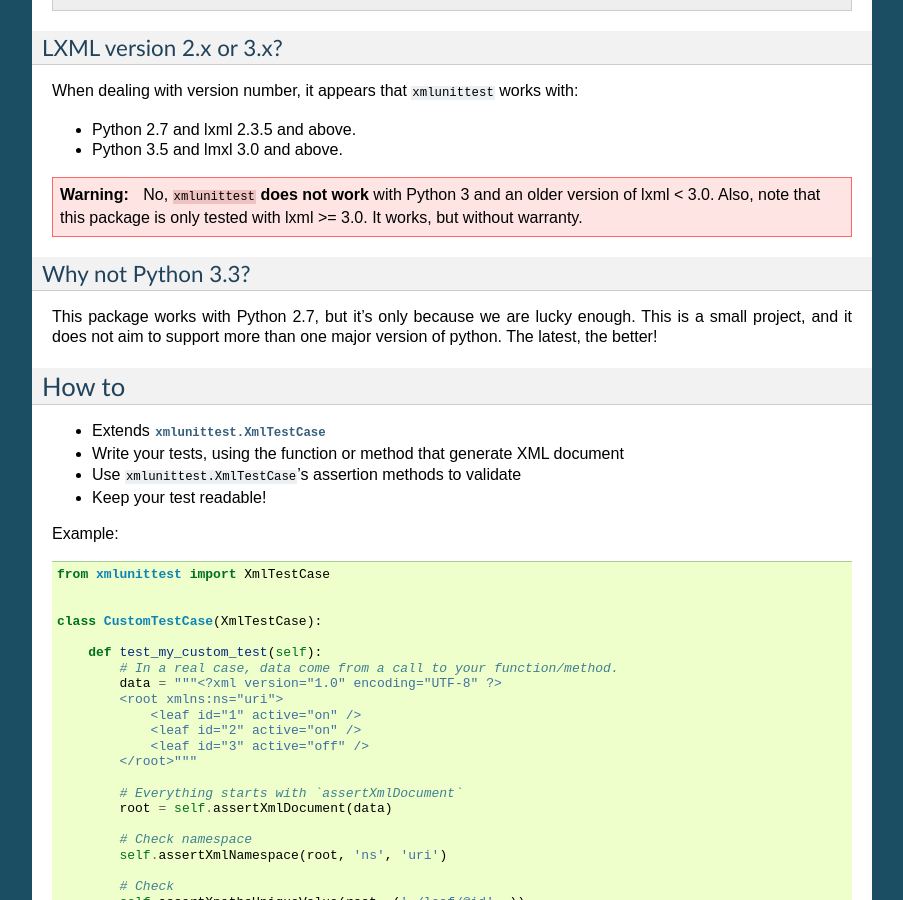
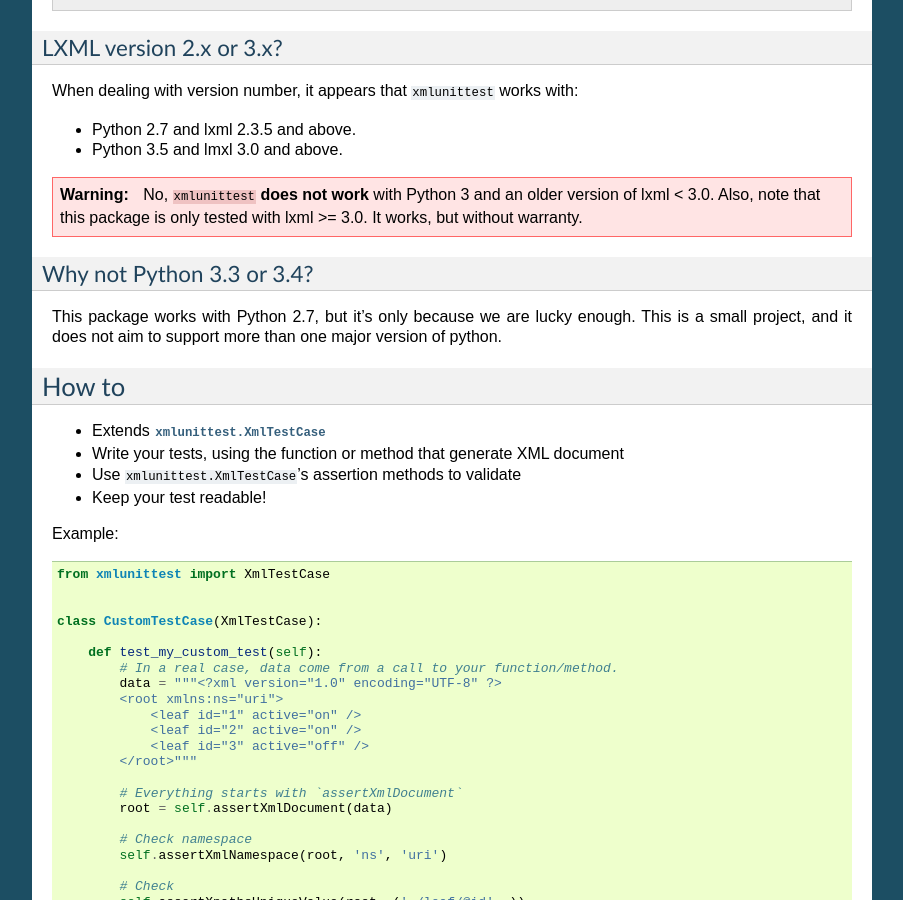
Before and after one commit to Exirel/python-xmlunittest, a Sphinx documentation site: the page built from doc/index.rst, in a window 1280 px wide and 900 px high, scrolled down 1024 px. Shown: the whole window, without its empty margins (198-1101 px from the left). Built offline with Sphinx 7.4.7, drawn with Linux system fonts in a browser that asks for light colours; some of the changed text lies outside the part shown.

Commit message:
Bump py3.x version in doc

```diff
--- a/doc/index.rst
+++ b/doc/index.rst
@@ -68,13 +68,12 @@ When dealing with version number, it appears that ``xmlunittest`` works with:
    lxml < 3.0. Also, note that this package is only tested with lxml >= 3.0.
    It works, but without warranty.
 
-Why not Python 3.3?
--------------------
+Why not Python 3.3 or 3.4?
+--------------------------
 
 This package works with Python 2.7, but it's only because we are lucky enough.
 This is a small project, and it does not aim to support more than one major
-version of python. The latest, the better!
-
+version of python.
 
 How to
 ======
```
Also changed, not shown: other parts of doc/index.rst (+2 -2 lines).
